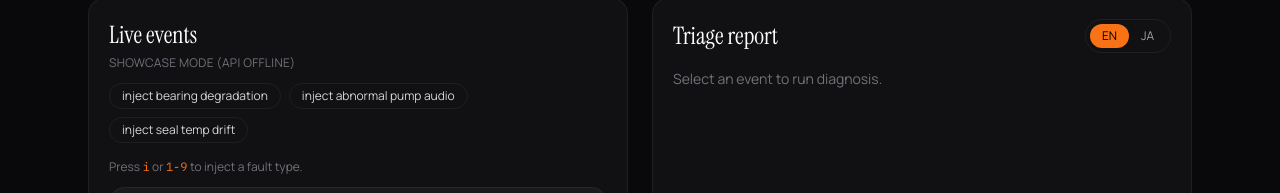
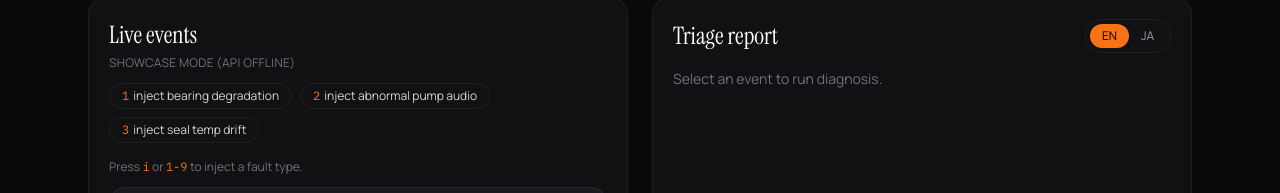
Before and after one commit to H3Xobit/factorypulse, a Next.js app in the folder web/: page /app in a window 1280 px wide. Shown: the part 203-396 px from the top of the page. Built offline with nearby package versions, Linux system fonts and the light colour scheme; no server answers.

Commit message:
feat: show digit index on inject buttons

```diff
--- a/web/app/app/page.tsx
+++ b/web/app/app/page.tsx
@@ -157,13 +157,16 @@ export default function AppPage() {
             </p>
           </div>
           <div className="flex flex-wrap gap-2">
-            {faultTypes.map((t) => (
+            {faultTypes.map((t, i) => (
               <button
                 key={t}
                 disabled={busy}
                 onClick={() => inject(t)}
                 className="rounded-full border border-white/[0.06] px-3 py-1 text-xs text-zinc-300 hover:border-accent hover:text-accent disabled:opacity-50"
               >
+                {i < 9 && (
+                  <span className="mr-1 font-mono text-accent">{i + 1}</span>
+                )}
                 inject {t.replaceAll("_", " ")}
               </button>
             ))}
```
